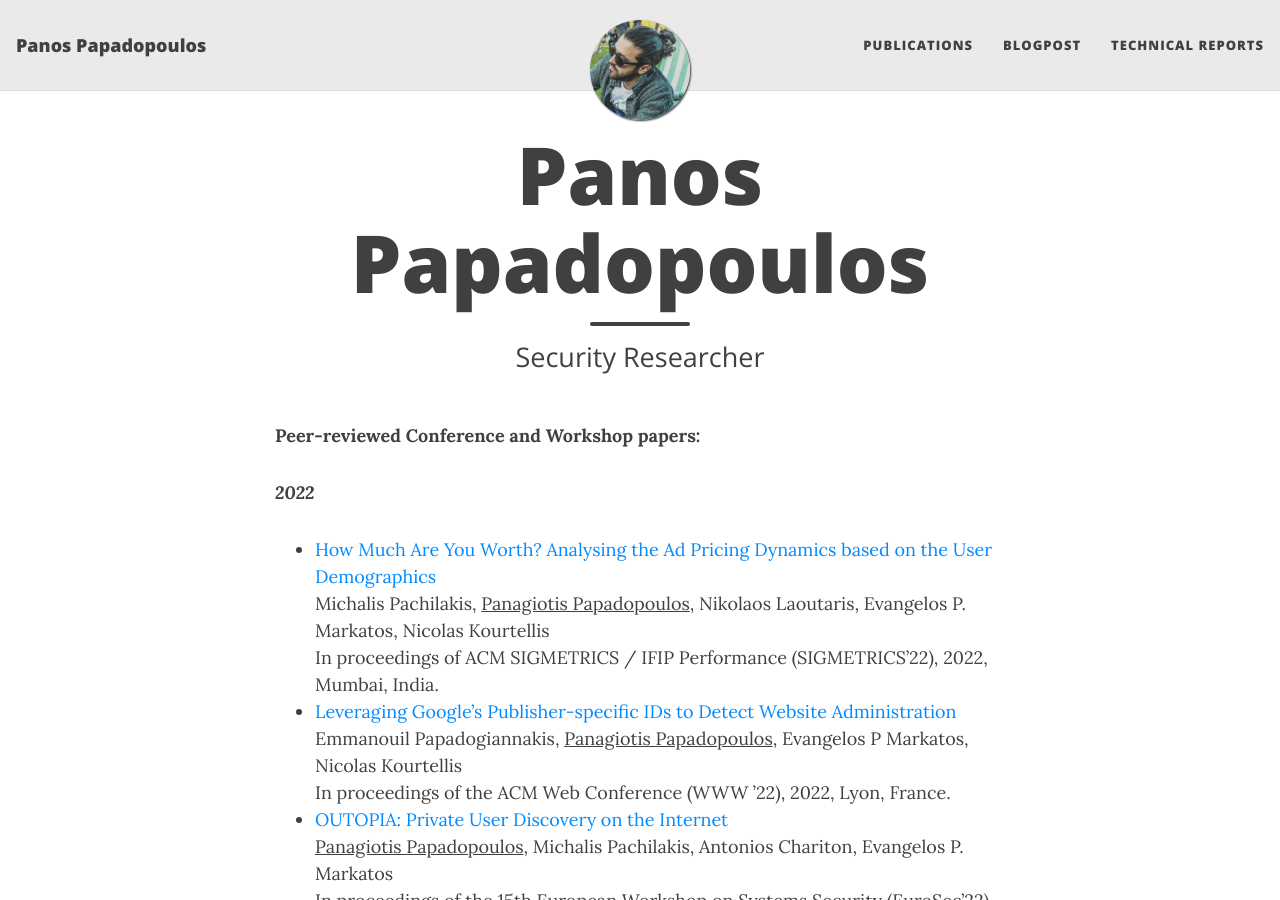
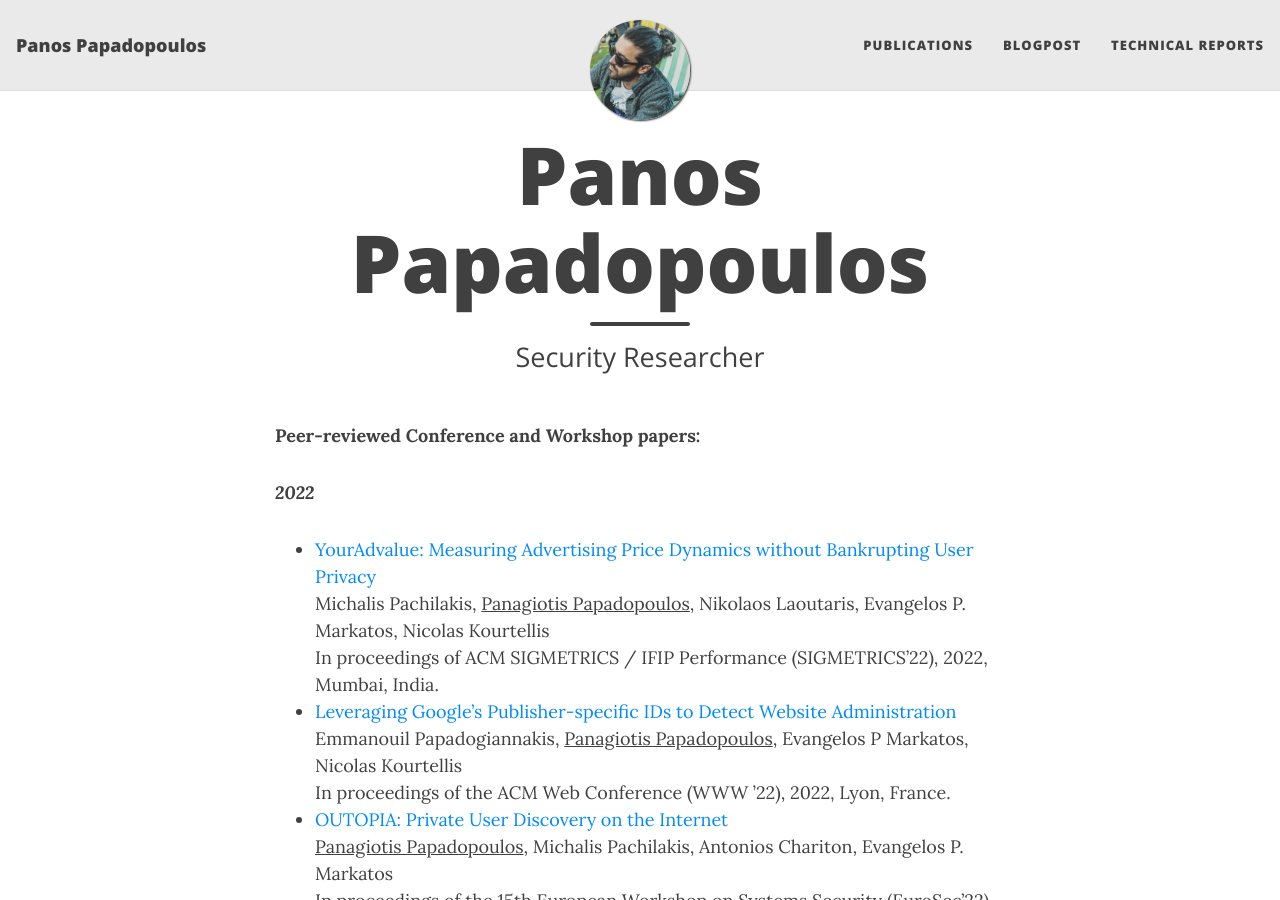
Before and after one commit to panpap/panpap.github.io, a Jekyll site: the page built from publications.md, in a window 1280 px wide and 900 px high. Built offline with Jekyll 4.4.1, drawn with Linux system fonts in a browser that asks for light colours; nearby versions of some CDN libraries.

Commit message:
Update publications.md

```diff
--- a/publications.md
+++ b/publications.md
@@ -7,11 +7,11 @@ subtitle: Security Researcher
 **Peer-reviewed Conference and Workshop papers:**
 
 ***2022***
-- [How Much Are You Worth? Analysing the Ad Pricing Dynamics based on the User Demographics](papers/1907.10331.pdf)<br> Michalis Pachilakis, <u>Panagiotis Papadopoulos</u>, Nikolaos Laoutaris, Evangelos P. Markatos, Nicolas Kourtellis<br> In proceedings of ACM SIGMETRICS / IFIP Performance (SIGMETRICS'22), 2022, Mumbai, India. <br>
+- [YourAdvalue: Measuring Advertising Price Dynamics without Bankrupting User Privacy](papers/1907.10331.pdf)<br> Michalis Pachilakis, <u>Panagiotis Papadopoulos</u>, Nikolaos Laoutaris, Evangelos P. Markatos, Nicolas Kourtellis<br> In proceedings of ACM SIGMETRICS / IFIP Performance (SIGMETRICS'22), 2022, Mumbai, India. <br>
 - [Leveraging Google's Publisher-specific IDs to Detect Website Administration](papers/2202.05074.pdf)<br> Emmanouil Papadogiannakis, <u>Panagiotis Papadopoulos</u>, Evangelos P Markatos, Nicolas Kourtellis<br> In proceedings of the ACM
 Web Conference (WWW ’22), 2022, Lyon, France.<br>
 - [OUTOPIA: Private User Discovery on the Internet](papers/OUTOPIA.pdf)<br><u>Panagiotis Papadopoulos</u>, Michalis Pachilakis, Antonios Chariton, Evangelos P. Markatos<br> In proceedings of the 15th European Workshop on Systems Security (EuroSec'22), 2022, Rennes, France. <br>
-- [Measuring the (Over) use of Service Workers for In-Page Push Advertising Purposes](papers/2110.11241.pdf)<br>  Giorgos Pantelakis, <u>Panagiotis Papadopoulos</u>, Nicolas Kourtellis, Evangelos P. Markatos<br> In proceedings of International Conference on Passive and Active Network Measurement (PAM'22), 2022, Amsterdam, The Netherlands. <br>
+- [Measuring the (Over) use of Service Workers for In-Page Push Advertising Purposes](papers/2110.11241.pdf)<br>  Giorgos Pantelakis, <u>Panagiotis Papadopoulos</u>, Nicolas Kourtellis, Evangelos P. Markatos<br> In proceedings of International Conference on Passive and Active Network Measurement (PAM'22), 2022, Amsterdam, The Netherlands.
 
 ***2021***
 - [PoW-HOW: An enduring timing side-channel to evade online malware sandboxes](papers/2109.02979.pdf)<br> Antonio Nappa, <u>Panagiotis Papadopoulos</u>, Matteo Varvello, Daniel Aceituno Gomez, Juan Tapiador, Andrea Lanzi. <br> In proceedings of 26th European Symposium on Research in Computer Security (ESORICS'21), 2021, The Internet. <br>
```
